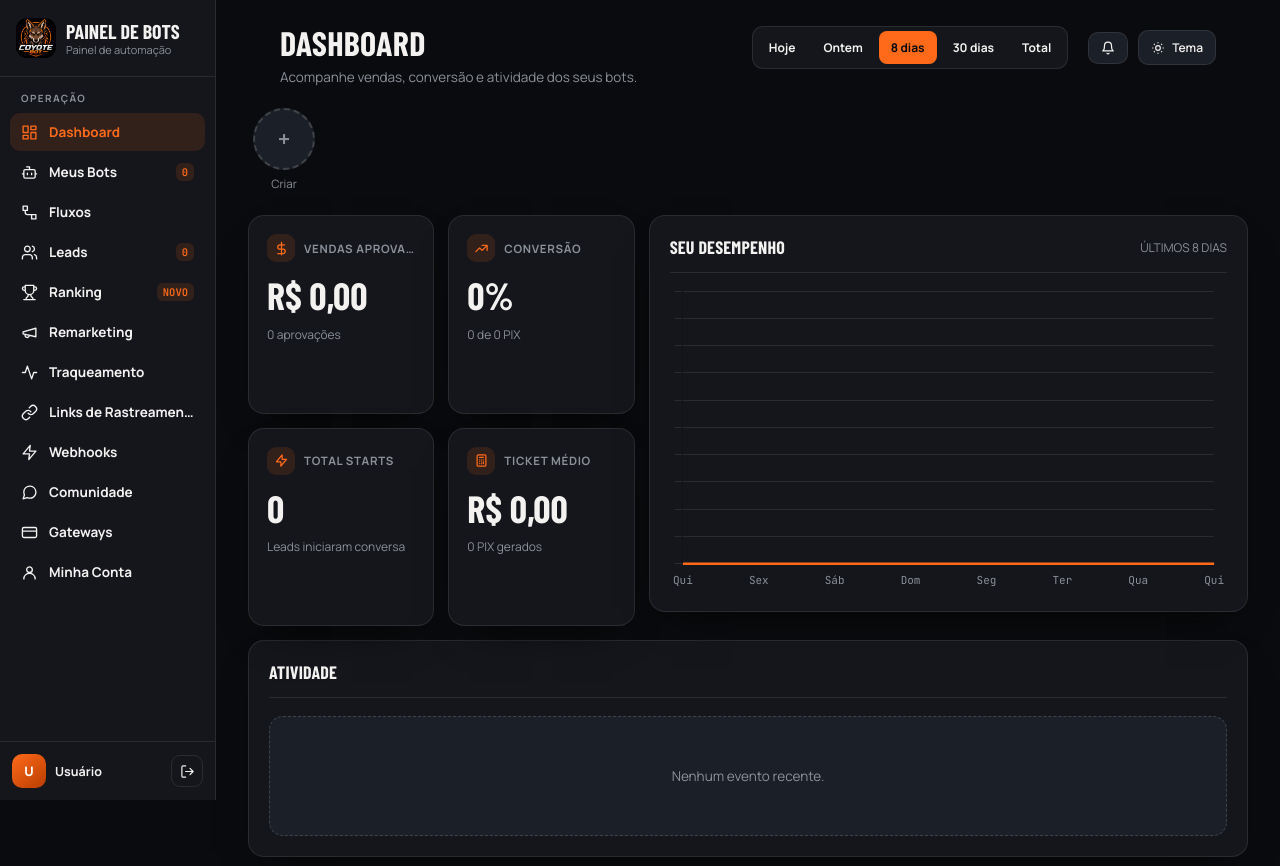
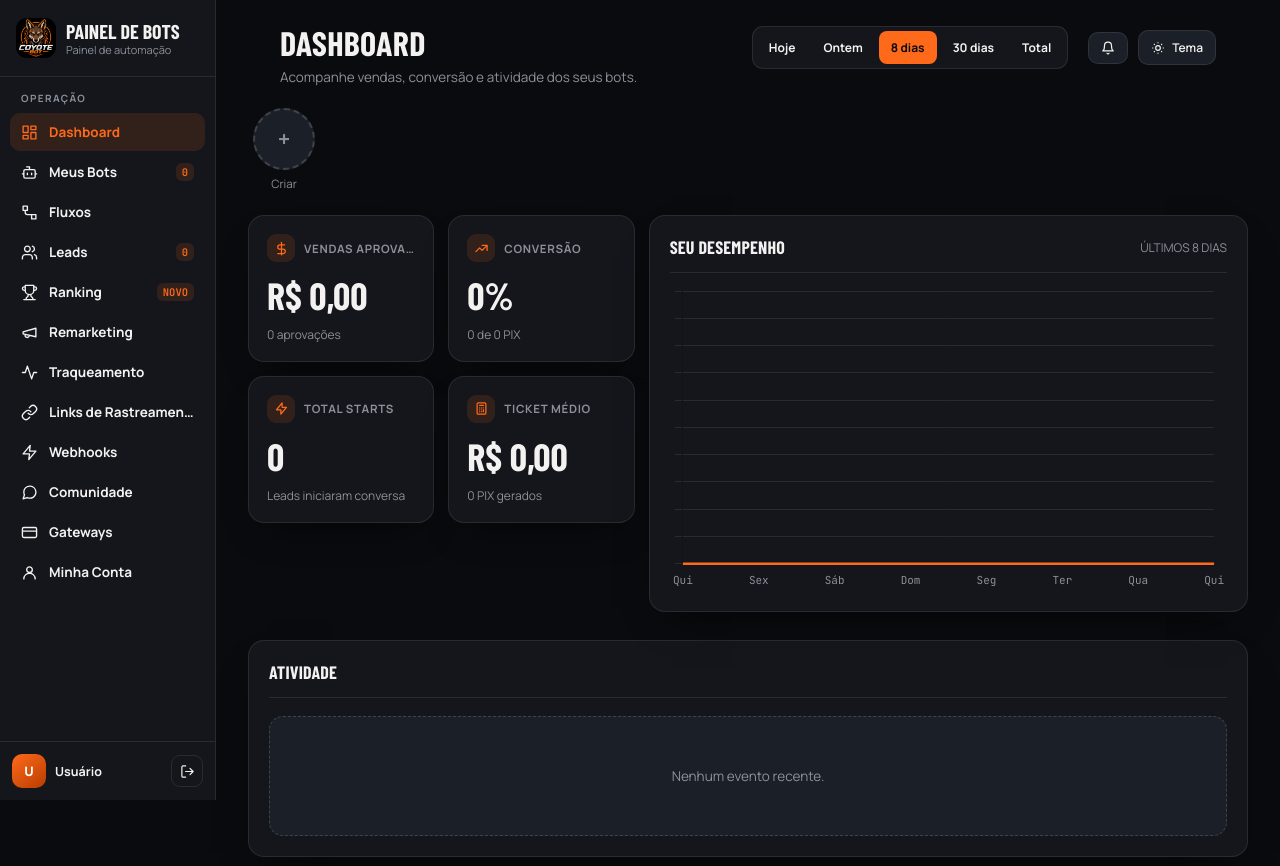
Before and after one commit to CaioGomest/telegram-bot-panel, a PHP site: page /index in a window 1280 px wide. Shown: the top 866 px of the page. Run offline with PHP 8.4, Linux system fonts and the light colour scheme; the visitor is signed in with stand-in values (Sample User, id 1); data that the repository does not hold is empty; a stand-in replaces the project's code that opens the database connection; some libraries are stand-ins or nearby versions.

Commit message:
fix(painel): cards do topo do dashboard nao esticam mais pra altura do grafico
.grade-dashboard-topo estava com align-items padrao (stretch), entao os 4
cards de KPI ficavam tao altos quanto o painel "Seu desempenho" ao lado,
sobrando um vao vazio embaixo do numero em cada card. align-items:start
deixa cada card com a altura natural do proprio conteudo.

Co-Authored-By: Claude Sonnet 5 <noreply@anthropic.com>

```diff
--- a/assets/css/coyote.css
+++ b/assets/css/coyote.css
@@ -772,7 +772,10 @@ html[data-theme] a.botao-configurar { color: var(--or); }
 /* Topo do dashboard do cliente: 4 KPIs em grade 2x2 à esquerda + "Seu desempenho" à
    direita, mais largo por ser o conteúdo principal. Mesmo motivo de min-width:0 do
    .grade-dashboard-baixo acima. */
-.grade-dashboard-topo { display: grid; grid-template-columns: 1fr 1.55fr; gap: 14px; }
+/* align-items:start pra coluna de cards nao esticar pra altura do grafico (grid por
+   padrao estica os itens pra bater a altura da linha) -- sem isso cada card virava tao
+   alto quanto o grafico, sobrando um vao vazio embaixo do numero. */
+.grade-dashboard-topo { display: grid; grid-template-columns: 1fr 1.55fr; gap: 14px; align-items: start; }
 .grade-dashboard-topo > * { min-width: 0; }
 /* A coluna de cards é estreita demais pro auto-fit de .grade-kpi (minmax 215px) caber duas
    por linha -- força 2x2 em vez de empilhar as 4 verticalmente. */
```
